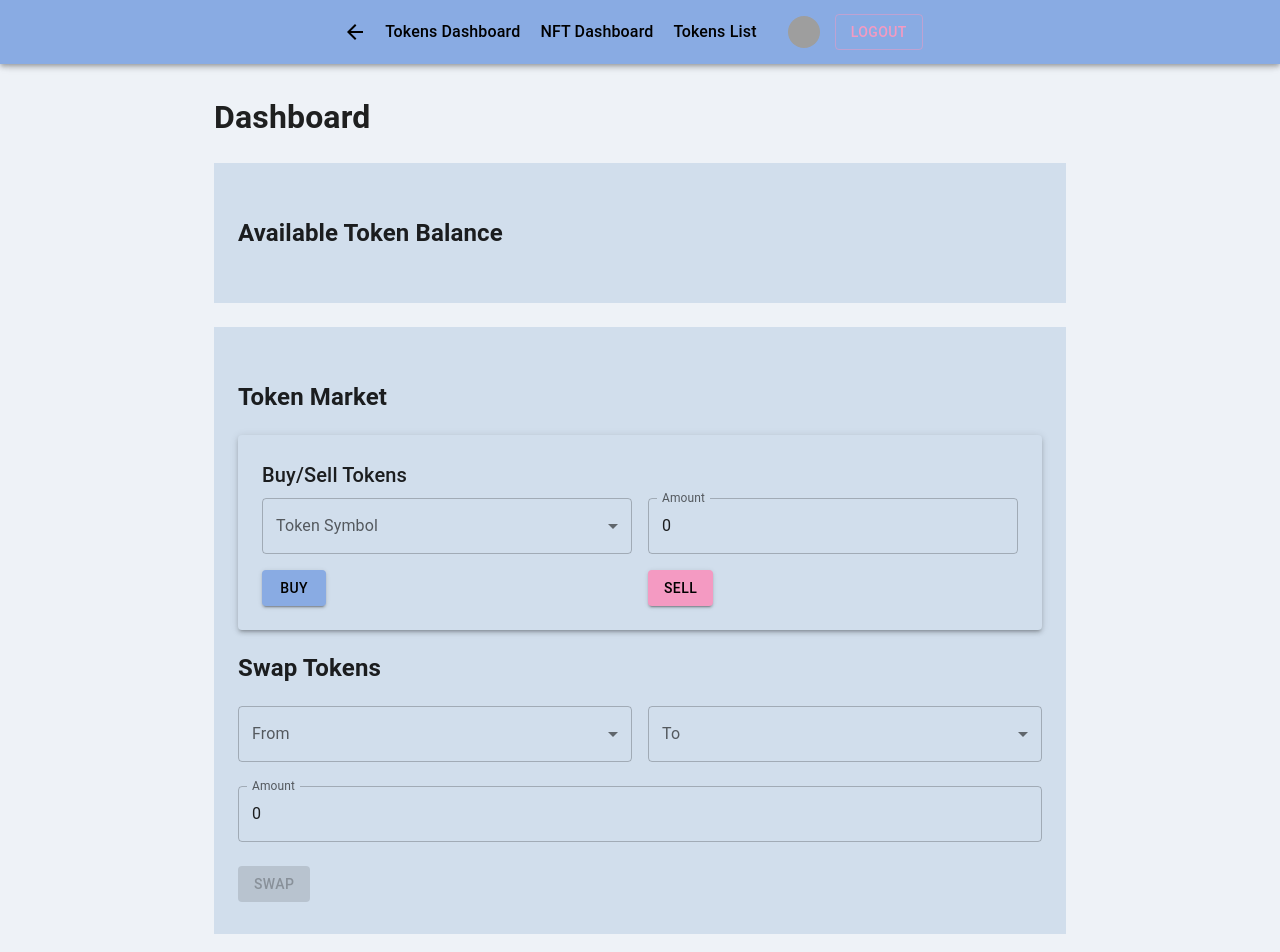
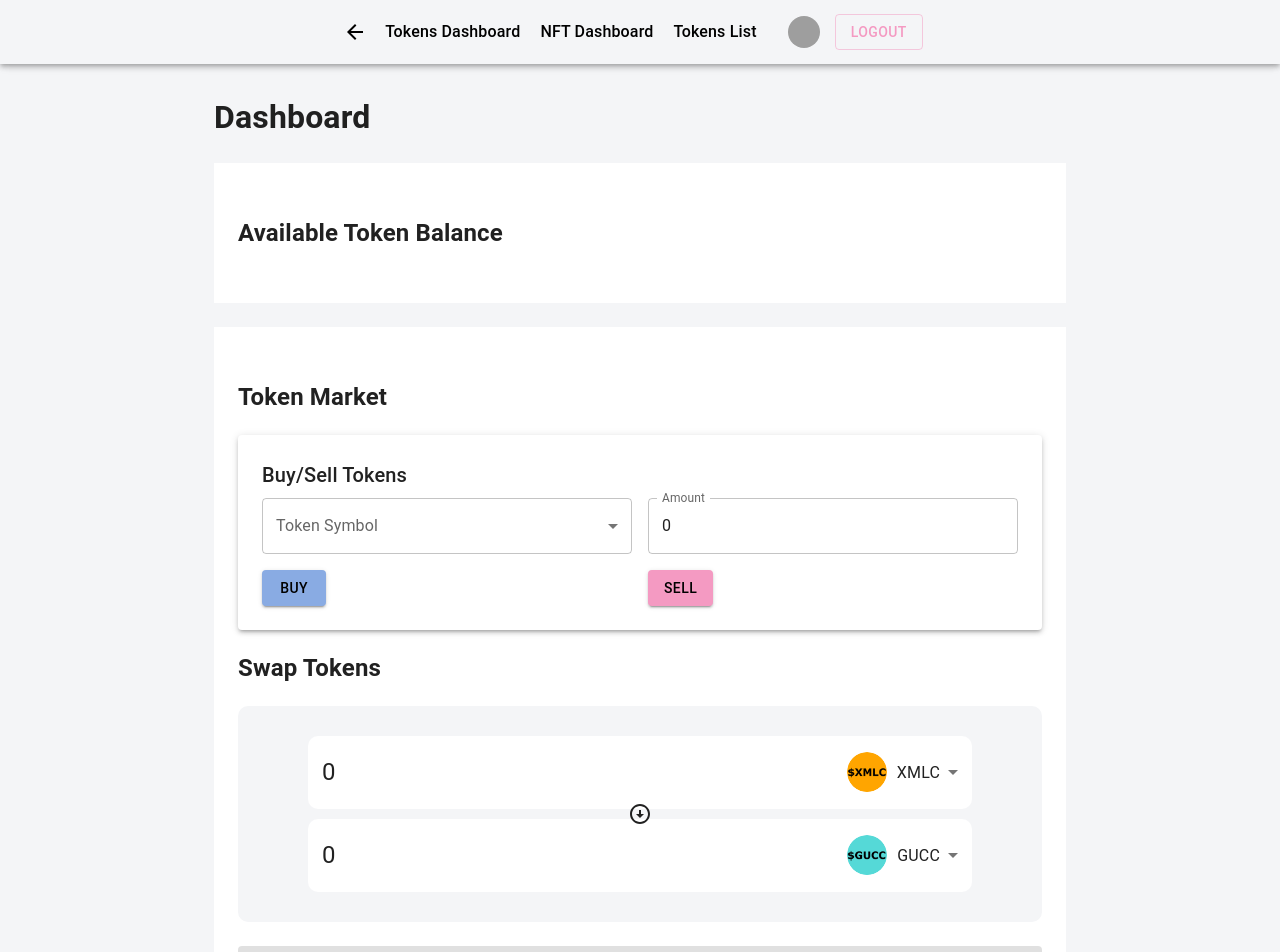
Before and after one commit to VadSiam/xmlc_poc, a React (Create React App) app: page /dashboard in a window 1280 px wide. Shown: the top 952 px of the page. Built offline with nearby package versions, Linux system fonts and the light colour scheme; sample sign-in values are in the browser's storage; grey boxes are pictures that could not be loaded.

Commit message:
fixed input field

```diff
--- a/src/components/Header/index.tsx
+++ b/src/components/Header/index.tsx
@@ -10,7 +10,7 @@ import Tooltip from '@mui/material/Tooltip';
 import PersonAdd from '@mui/icons-material/PersonAdd';
 import Settings from '@mui/icons-material/Settings';
 import Logout from '@mui/icons-material/Logout';
-import { AppBar, Button, ButtonGroup, Toolbar, styled } from '@mui/material';
+import { AppBar, Button, ButtonGroup, Theme, Toolbar, styled } from '@mui/material';
 import { useDispatch, useSelector } from 'react-redux';
 import { selectUser } from '../../app/slices/selectors';
 import { logout } from '../../app/slices/userSlice';
@@ -22,6 +22,9 @@ const StyledLink = styled(Link)`
   color: #000;
   font-weight: 500;
   margin: 10px;
+`
+const StyledAppBar = styled(AppBar)`
+  background-color:  ${({ theme }: { theme?: Theme }) => theme?.palette.background.default}
 `
 
 const Header = () => {
@@ -44,7 +47,7 @@ const Header = () => {
   }
   return (
     <React.Fragment>
-      <AppBar position="fixed">
+      <StyledAppBar position="fixed" >
         <Toolbar sx={{ display: 'flex', justifyContent: 'center', alignItems: 'center', textAlign: 'center', height: 60 }}>
           <Box sx={{ display: 'flex', justifyContent: 'center', alignItems: 'center', textAlign: 'center', height: 60 }}>
             <BackButton onClick={handleBackClick} />
@@ -162,7 +165,7 @@ const Header = () => {
             </MenuItem>
           </Menu>
         </Toolbar>
-      </AppBar>
+      </StyledAppBar>
     </React.Fragment>
   );
 }
--- a/src/components/UserDashboard/TokenBalance/TokenCard.tsx
+++ b/src/components/UserDashboard/TokenBalance/TokenCard.tsx
@@ -22,7 +22,7 @@ export const TokenCard: React.FC<TokenCardProps> = ({ tokenBalance }) => {
           <Typography variant="h5" component="div" style={{ display: 'flex', flexDirection: 'column', alignItems: 'center', fontSize: 16 }}>
             {balance} ${tokenId.toUpperCase()}
             <Typography variant="h5" component="div" style={{ fontSize: 13, color: 'grey' }}>
-              {tokenEURPrice * balance} €
+             { parseFloat((+tokenEURPrice * balance).toFixed(2))} €
             </Typography>
           </Typography>
         </Typography>
--- a/src/components/UserDashboard/TokenMarket/Swap.tsx
+++ b/src/components/UserDashboard/TokenMarket/Swap.tsx
@@ -1,17 +1,98 @@
 import React, { useState } from 'react';
 import { useSelector, useDispatch } from 'react-redux';
+import ArrowDropDownIcon from '@mui/icons-material/ArrowCircleDownOutlined';
 import { selectTokens, selectUser } from '../../../app/slices/selectors';
-import { Button, FormControl, Grid, InputLabel, MenuItem, Select, TextField } from '@mui/material';
+import { Avatar, Box, Button, FormControl, Grid, MenuItem, Modal, Select, TextField, Theme, Typography, styled } from '@mui/material';
 import { updateUserBalanceSwap } from '../../../app/slices/userSlice';
+import { breakpoints } from '../../../styles';
+
+const style = {
+  position: 'absolute' as const,
+  top: '50%',
+  left: '50%',
+  transform: 'translate(-50%, -50%)',
+  width: 200,
+  bgcolor: 'background.paper',
+  border: '1px solid "background.paper"',
+  boxShadow: 24,
+  p: 1,
+  borderRadius: 5,
+  textAlign: 'center' as const,
+  color: 'green'
+}
+
+export const TextFieldNoBorder = styled(TextField)`
+  & .MuiOutlinedInput-root {
+    & fieldset {
+      border: none;
+      fontSize: 40px;
+    }
+    &:hover fieldset {
+      border: none;
+    }
+    &.Mui-focused fieldset {
+      border: none;
+    }
+    & input::-webkit-outer-spin-button,
+    & input::-webkit-inner-spin-button {
+      -webkit-appearance: none;
+      margin: 0;
+    }
+
+    & input[type='number'] {
+      -moz-appearance: textfield;
+    }
+    // Increase font size inside the input field
+    input {
+      font-size: 1.5rem; // Adjust this value to your desired font size
+    }
+  }
+`;
+export const SelectNoBorder = styled(Select)`
+  /* .MuiSelect-select {
+    font-size: 1.5rem; // Adjust this value to your desired font size
+  } */
+
+  .MuiOutlinedInput-notchedOutline {
+    border: none;
+  }
+
+  &:hover .MuiOutlinedInput-notchedOutline {
+    border: none;
+  }
+
+  &.Mui-focused .MuiOutlinedInput-notchedOutline {
+    border: none;
+  }
+`;
+
+export const StyledGreyGrid = styled(Grid)`
+  background-color:  ${({ theme }: { theme?: Theme }) => theme?.palette.background.default};
+  border-radius: 10px;
+  padding: 30px 70px;
+  @media (max-width: ${breakpoints.sm}) {
+    padding: 10px;
+  }
+`;
+
+export const ItemGrid = styled(Grid)`
+  background-color:  ${({ theme }: { theme?: Theme }) => theme?.palette.background.paper};
+  border-radius: 10px;
+  display: flex;
+  align-items: center;
+`
 
 const Swap: React.FC = () => {
   const dispatch = useDispatch();
   const { id: userId } = useSelector(selectUser) ?? {};
+  const [open, setOpen] = React.useState(false);
+  const handleOpen = () => setOpen(true);
+  const handleClose = () => setOpen(false);
 
   const tokens = useSelector(selectTokens);
 
-  const [fromToken, setFromToken] = useState('');
-  const [toToken, setToToken] = useState('');
+  const [fromToken, setFromToken] = useState(tokens[0].symbol);
+  const [toToken, setToToken] = useState(tokens[1].symbol);
   const [amount, setAmount] = useState(0);
   const toTokensList = tokens.filter((token) => token.symbol !== fromToken);
 
@@ -22,6 +103,8 @@ const Swap: React.FC = () => {
   const handleSwap = () => {
     if (fromToken && toToken && amount > 0) {
       dispatch(updateUserBalanceSwap({ userId, fromToken: fromToken.toLowerCase(), toToken: toToken.toLowerCase(), amount }));
+      handleOpen();
+      setAmount(0);
     }
   };
 
@@ -31,56 +114,103 @@ const Swap: React.FC = () => {
 
   return (
     <div>
+      <Modal
+        open={open}
+        onClose={handleClose}
+        aria-labelledby="modal-modal-title"
+        aria-describedby="modal-modal-description"
+      >
+        <Box sx={style}>
+          <Typography id="modal-modal-title" variant="h6" component="h2">
+            SUCCESS
+          </Typography>
+        </Box>
+      </Modal>
       <h2>Swap Tokens</h2>
-      <Grid container spacing={2}>
-        <Grid item xs={12} sm={6}>
-          <FormControl fullWidth>
-            <InputLabel>From</InputLabel>
-            <Select
-              value={fromToken}
-              onChange={(e) => setFromToken(e.target.value)}
-            >
-              {tokens.map((token) => (
-                <MenuItem key={token.tokenId} value={token.symbol}>
-                  {token.name}
-                </MenuItem>
-              ))}
-            </Select>
-          </FormControl>
-        </Grid>
-        <Grid item xs={12} sm={6}>
-          <FormControl fullWidth>
-            <InputLabel>To</InputLabel>
-            <Select
-              value={toToken}
-              onChange={(e) => setToToken(e.target.value)}
-            >
-              {toTokensList.map((token) => (
-                <MenuItem key={token.tokenId} value={token.symbol}>
-                  {token.name}
-                </MenuItem>
-              ))}
-            </Select>
-          </FormControl>
-        </Grid>
-      </Grid>
-      <br />
-      <Grid item xs={6} sm={6}>
-        <TextField
-          label="Amount"
+      <StyledGreyGrid container>
+        <ItemGrid item xs={12} >
+          <Grid item xs={6} sm={8}>
+            <div style={{ display: 'flex', flexDirection: 'column', justifyContent: 'center', alignItems: 'flex-start' }}>
+              <TextFieldNoBorder
                 type="number"
                 fullWidth
                 value={amount}
                 onChange={(e) => setAmount(parseFloat(e.target.value))}
                 onFocus={handleFocus}
               />
+              {amount
+                ? (<Typography variant="caption" display="block" gutterBottom style={{ padding: '0 14px', marginTop: '-16px' }}>
+                  {parseFloat((+amount * 1.2).toFixed(2))} €
+                </Typography>)
+                : <Typography>{' '}</Typography>}
+            </div>
           </Grid>
+          <Grid item xs={6} sm={4}>
+            <FormControl fullWidth>
+              <SelectNoBorder
+                value={fromToken}
+                onChange={(e) => setFromToken(e.target.value as string)}
+              >
+                {tokens.map((token) => (
+                  <MenuItem key={token.tokenId} value={token.symbol}>
+                    <div style={{ display: 'flex', justifyContent: 'end', alignItems: 'center' }}>
+                      <Avatar src={token.imageUrl} alt={`${token.name} logo`} style={{ marginRight: 10 }} />
+                      {token.symbol}
+                    </div>
+                  </MenuItem>
+                ))}
+              </SelectNoBorder>
+            </FormControl>
+          </Grid>
+        </ItemGrid>
+        <div style={{ display: 'flex', justifyContent: 'center', alignItems: 'center', height: '10px', width: '100%' }} >
+          <ArrowDropDownIcon style={{ position: 'absolute' }} />
+        </div>
+        <ItemGrid item xs={12} >
+          <Grid item xs={6} sm={8}>
+            <div style={{ display: 'flex', flexDirection: 'column', justifyContent: 'center', alignItems: 'flex-start' }}>
+              <TextFieldNoBorder
+                type="number"
+                fullWidth
+                InputProps={{
+                  readOnly: true,
+                }}
+                value={parseFloat((+amount / 1.5).toFixed(2))}
+              />
+              {amount
+                ? (<Typography variant="caption" display="block" gutterBottom style={{ padding: '0 14px', marginTop: '-16px' }}>
+                  {parseFloat((+amount / 1.5 * 1.2).toFixed(2))} €
+                </Typography>)
+                : <Typography>{' '}</Typography>}
+            </div>
+          </Grid>
+          <Grid item xs={6} sm={4}>
+            <FormControl fullWidth>
+              <SelectNoBorder
+                value={toToken}
+                onChange={(e) => setToToken(e.target.value as string)}
+              >
+                {toTokensList.map((token) => (
+                  <MenuItem key={token.tokenId} value={token.symbol}>
+                    <div style={{ display: 'flex', justifyContent: 'end', alignItems: 'center' }}>
+                      <Avatar src={token.imageUrl} alt={`${token.name} logo`} style={{ marginRight: 10 }} />
+                      {token.symbol}
+                    </div>
+                  </MenuItem>
+                ))}
+              </SelectNoBorder>
+            </FormControl>
+          </Grid>
+        </ItemGrid>
+      </StyledGreyGrid>
       <br />
       <Button
         variant="contained"
         color="primary"
         onClick={handleSwap}
         disabled={!fromToken || !toToken || amount <= 0}
+        style={{ width: '100%', height: '50px', fontSize: '1.3rem' }}
+        size='large'
       >
         Swap
       </Button>
--- a/src/index.tsx
+++ b/src/index.tsx
@@ -25,8 +25,8 @@ const darkTheme = createTheme({
       contrastText: '#000',
     },
     background: {
-      paper: '#d1deec',
-      default: '#eef2f7',
+      paper: '#ffffff',
+      default: '#f4f5f7',
     },
   },
 });
```
Lines whose indentation alone changed are shown as unchanged.
